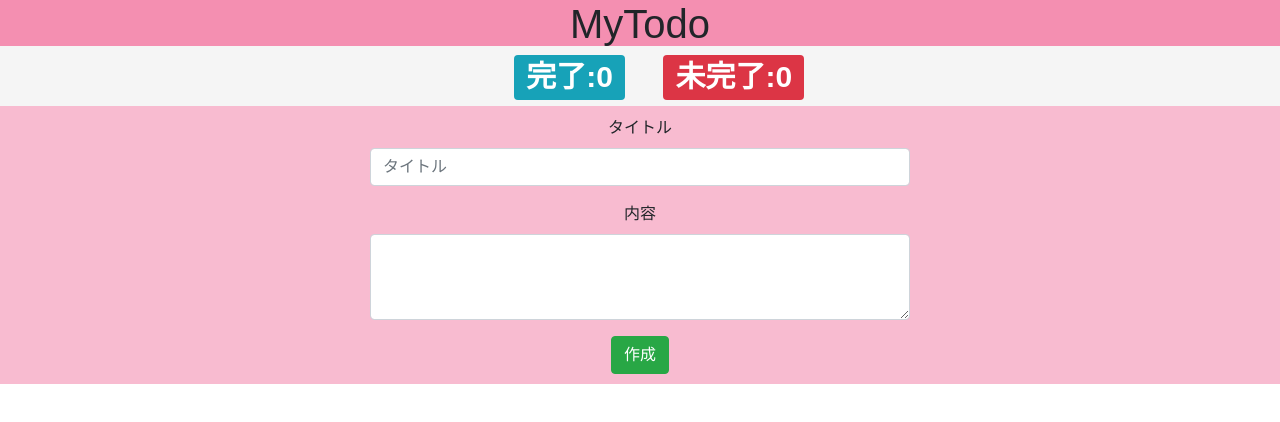
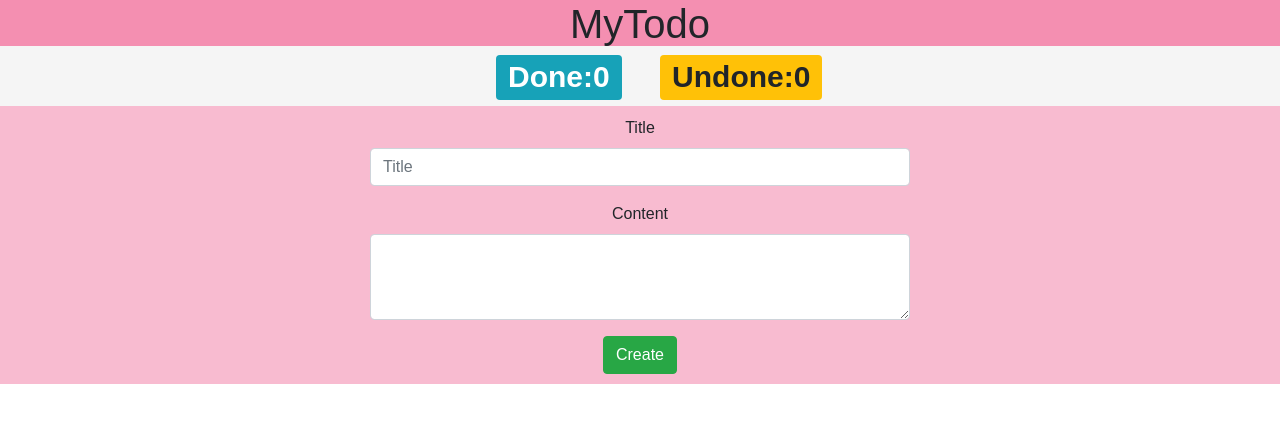
Before and after one commit to ijimaso/MyTodo, a React (Create React App) app: page / in a window 1280 px wide. Shown: the top 422 px of the page. Built offline with nearby package versions, Linux system fonts and the light colour scheme.

Commit message:
update from Japanese to English

```diff
--- a/src/Count.js
+++ b/src/Count.js
@@ -9,12 +9,12 @@ export default class Count extends Component {
             <div className="count">
                 <div className="eachbadge">
                     <h1 id="done">
-                        <Badge variant="info">完了:{this.props.doneTodo}</Badge>
+                        <Badge variant="info">Done:{this.props.doneTodo}</Badge>
                     </h1>
                 </div>
                 <div className="eachbadge">
                     <h1>
-                        <Badge variant="danger">未完了:{this.props.undoneTodo}</Badge>
+                        <Badge variant="warning">Undone:{this.props.undoneTodo}</Badge>
                     </h1>
                 </div>
             </div>
--- a/src/InputForm.js
+++ b/src/InputForm.js
@@ -25,15 +25,15 @@ export default class InputForm extends Component {
                         <Col md={6}>
                             <Form onSubmit={this.props.makeTodo}>
                                 <Form.Group controlId="formBasicEmail">
-                                    <Form.Label id="formTitle">タイトル</Form.Label>
-                                    <Form.Control type="title" placeholder="タイトル" name="title" />
+                                    <Form.Label id="formTitle">Title</Form.Label>
+                                    <Form.Control type="title" placeholder="Title" name="title" />
                                 </Form.Group>
                                 <Form.Group controlId="exampleForm.ControlTextarea1">
-                                    <Form.Label>内容</Form.Label>
+                                    <Form.Label>Content</Form.Label>
                                     <Form.Control as="textarea" rows="3" name="content" />
                                 </Form.Group>
                                 <Button variant="success" type="create" id="createButton">
-                                    作成
+                                    Create
                                 </Button>
                             </Form>
                         </Col>
--- a/src/Todo.js
+++ b/src/Todo.js
@@ -18,7 +18,8 @@ import Button from 'react-bootstrap/Button';
  */
 const Todo = props => {
     const doneClassName = props.done ? "done" : "undone";
-    const done = props.done ? "未完了" : "完了";
+    const done = props.done ? "Undone" : "Done";
+    const buttonClassName = props.done ? "warning" : "info";
 
     return (
         <div className={doneClassName}>
@@ -26,14 +27,14 @@ const Todo = props => {
                 <Card.Body>
                     <Card.Title className={doneClassName}>{props.title}</Card.Title>
                     <Card.Text className={doneClassName}>{props.content}</Card.Text>
-                    <Button variant="info" onClick={(event) => {
+                    <Button variant={buttonClassName} onClick={(event) => {
                         event.preventDefault();
                         props.switchStatus(props);
                     }} id="doneButton">{done}</Button>
                     <Button variant="danger" onClick={(event) => {
                         event.preventDefault();
                         props.deleteTodo(props);
-                    }}>削除</Button>
+                    }}>Delete</Button>
                 </Card.Body>
             </Card>
         </div>
```
